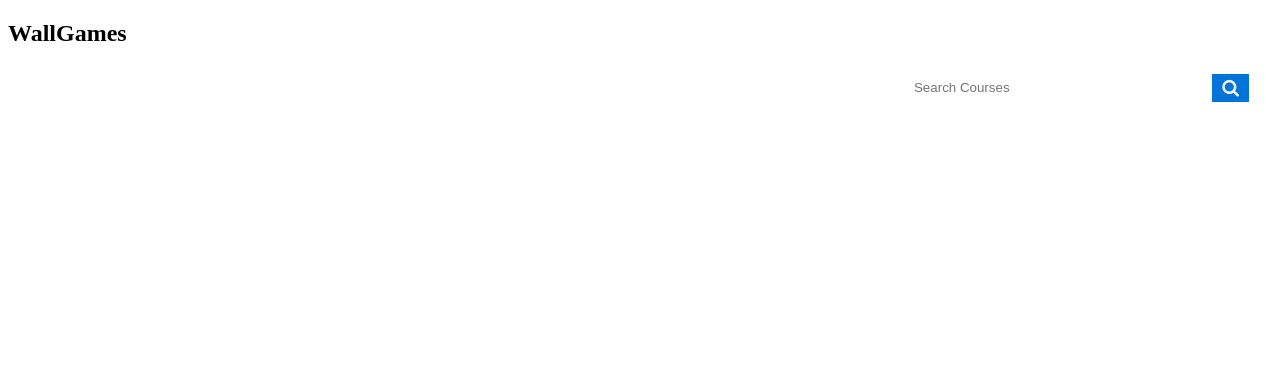
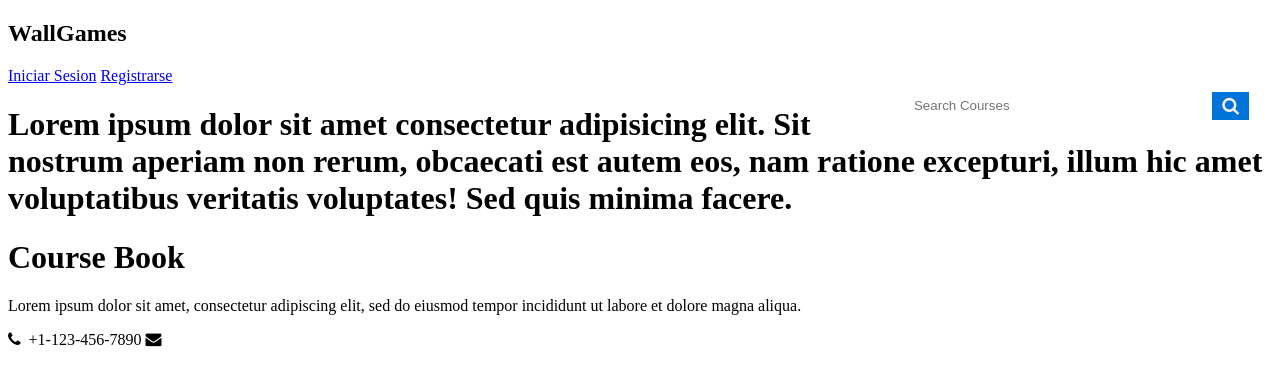
Before and after one commit to JoseCarlosMarRangel/wallhala2, a PHP site: page /index.php in a window 1280 px wide. Shown: the top 386 px of the page. Run offline with PHP 8.4, Linux system fonts and the light colour scheme.

Commit message:
Update search.php

```diff
--- a/barradebusqueda/search.php
+++ b/barradebusqueda/search.php
@@ -7,7 +7,12 @@
     <link rel="stylesheet" href="https://cdnjs.cloudflare.com/ajax/libs/font-awesome/4.7.0/css/font-awesome.min.css">
 
 <body>
+    <div class="nav-item">
+        <a href="#">Iniciar Sesion</a>
+        <a href="#">Registrarse</a>
+    </div>
     <div id="navlist">
+
         <!-- search bar right align -->
         <div class="search">
 
@@ -20,6 +25,29 @@
             </form>
         </div>
     </div>
+    <div class="cuerpo">
+        <h1>Lorem ipsum dolor sit amet consectetur adipisicing elit. Sit nostrum aperiam non rerum, obcaecati est autem
+            eos,
+            nam ratione excepturi, illum hic amet voluptatibus veritatis voluptates! Sed quis minima facere.</h1>
+    </div>
 </body>
 
+<footer>
+    <div class="footer">
+        <div class="footer-content">
+            <div class="footer-section about">
+                <h1 class="logo-text">
+                    <span>C</span>ourse
+                    <span>B</span>ook
+                </h1>
+                <p>
+                    Lorem ipsum dolor sit amet, consectetur adipiscing elit, sed do eiusmod tempor incididunt ut
+                    labore
+                    et dolore magna aliqua.
+                </p>
+                <div class="contact">
+                    <span><i class="fa fa-phone"></i>&nbsp;&nbsp;+1-123-456-7890</span>
+                    <span><i class="fa fa-envelope"></i>&nbsp;&nbsp;
+</footer>
+
 </html>
```
